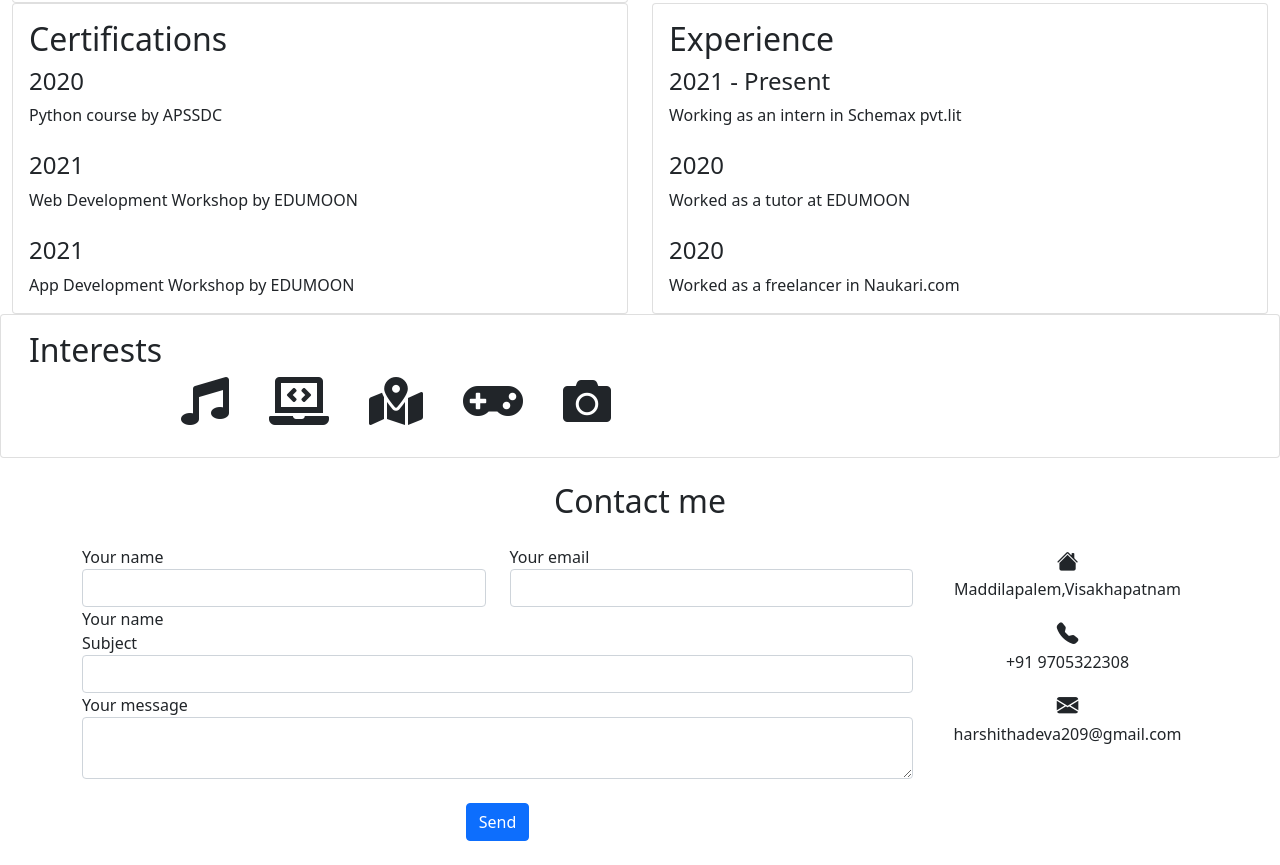
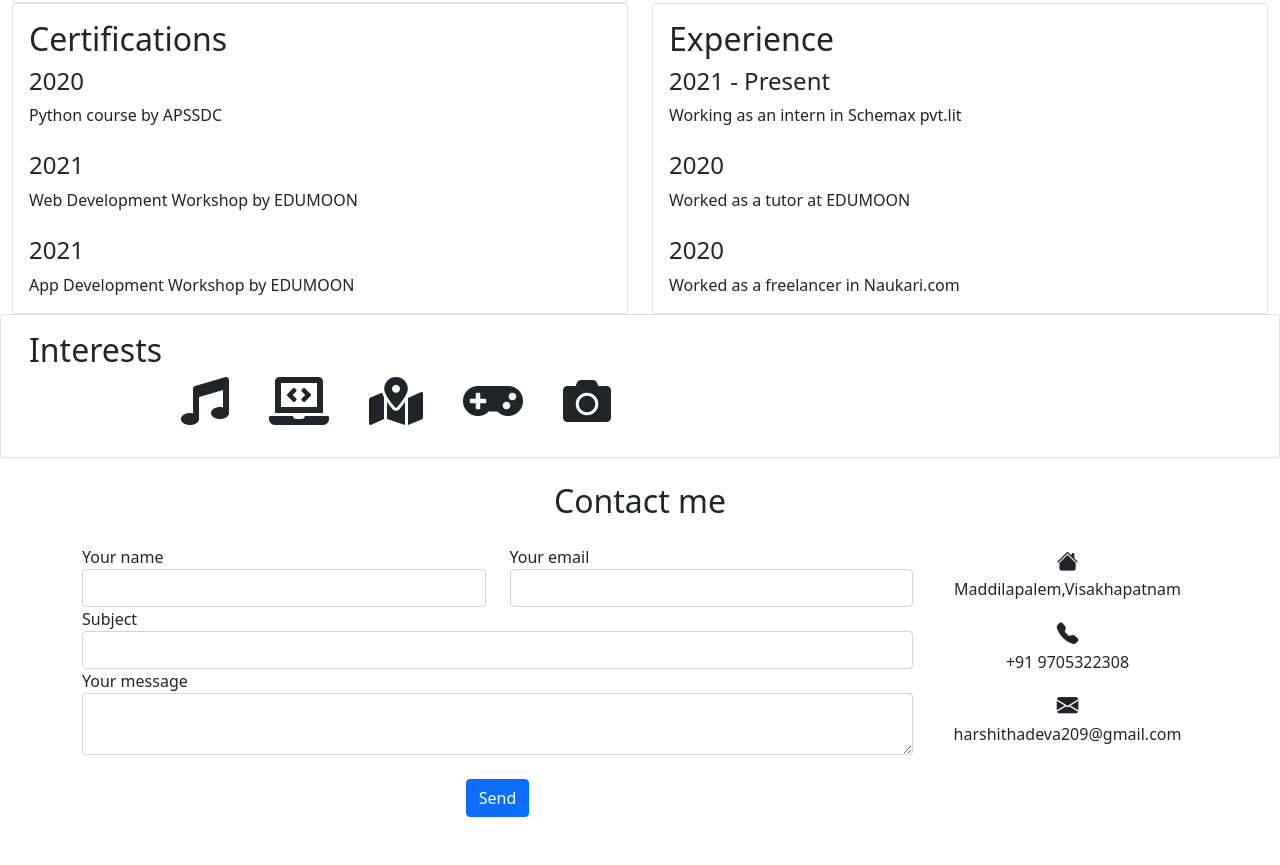
Before and after one commit to HarshithaDeva/resume, a plain HTML site: page res.html in a window 1280 px wide. Shown: the part 1474-2339 px from the top of the page. After the commit the page ends 2315 px from the top, so only its background shows below. Drawn offline with nearby package versions, Linux system fonts and the light colour scheme.

Commit message:
Update res.html

```diff
--- a/res.html
+++ b/res.html
@@ -204,20 +204,16 @@
                 <div class="col-md-9 mb-md-0 mb-5">
                     <form id="contact-form" name="contact-form">
 
-                        <!--Grid row-->
+
                         <div class="row">
 
-                            <!--Grid column-->
                             <div class="col-md-6">
                                 <div class="md-form mb-0">
                                     <label for="name" class="">Your name</label>
                                     <input type="text" id="name" name="name" class="form-control">
-                                    <label for="name" class="">Your name</label>
                                 </div>
                             </div>
-                            <!--Grid column-->
 
-                            <!--Grid column-->
                             <div class="col-md-6">
                                 <div class="md-form mb-0">
                                     <label for="email" class="">Your email</label>
@@ -225,12 +221,9 @@
 
                                 </div>
                             </div>
-                            <!--Grid column-->
 
                         </div>
-                        <!--Grid row-->
 
-                        <!--Grid row-->
                         <div class="row">
                             <div class="col-md-12">
                                 <div class="md-form mb-0"><label for="subject" class="">Subject</label>
@@ -239,12 +232,9 @@
                                 </div>
                             </div>
                         </div>
-                        <!--Grid row-->
 
-                        <!--Grid row-->
                         <div class="row">
 
-                            <!--Grid column-->
                             <div class="col-md-12">
 
                                 <div class="md-form">
@@ -255,7 +245,6 @@
 
                             </div>
                         </div>
-                        <!--Grid row-->
 
                     </form>
 
@@ -264,9 +253,7 @@
                     </div>
                     <div class="status"></div>
                 </div>
-                <!--Grid column-->
 
-                <!--Grid column-->
                 <div class="col-md-3 text-center">
                     <ul class="list-unstyled mb-0">
                         <li><i class="bi bi-house-fill"></i>
@@ -282,7 +269,6 @@
                         </li>
                     </ul>
                 </div>
-                <!--Grid column-->
 
             </div>
 
```
